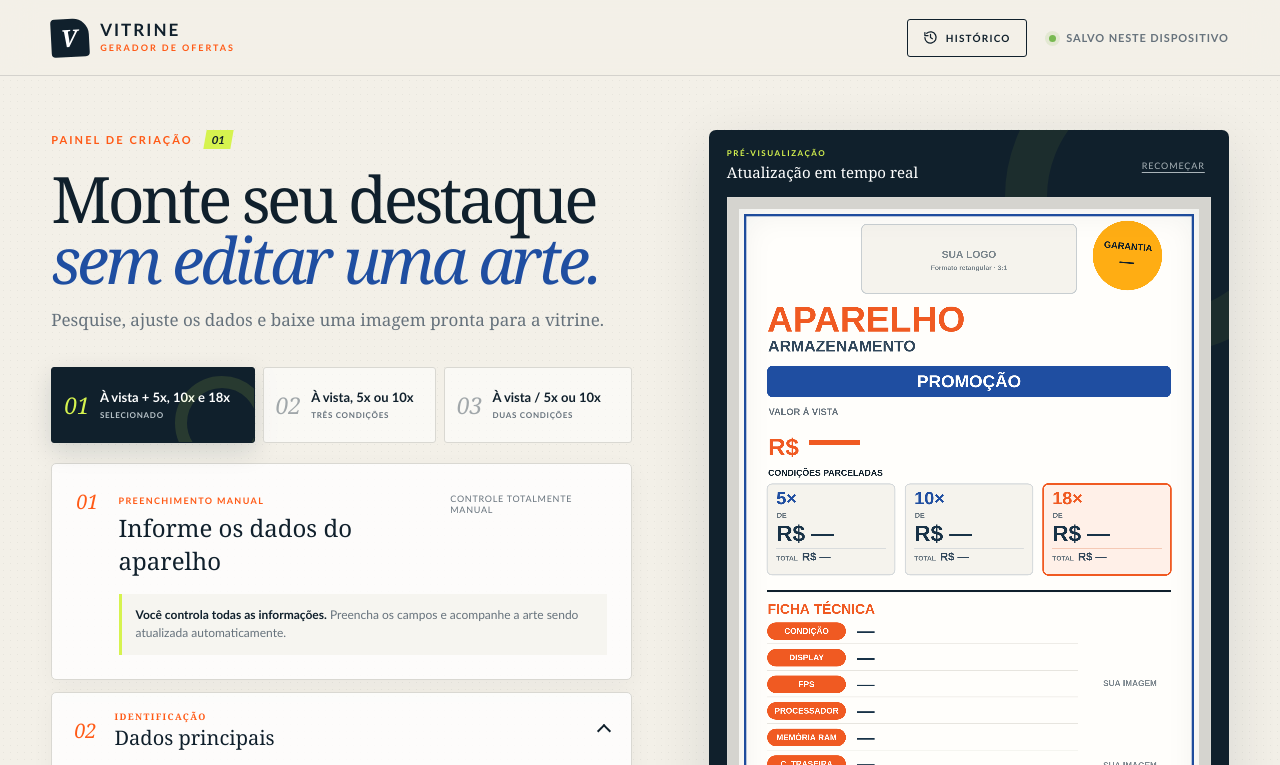
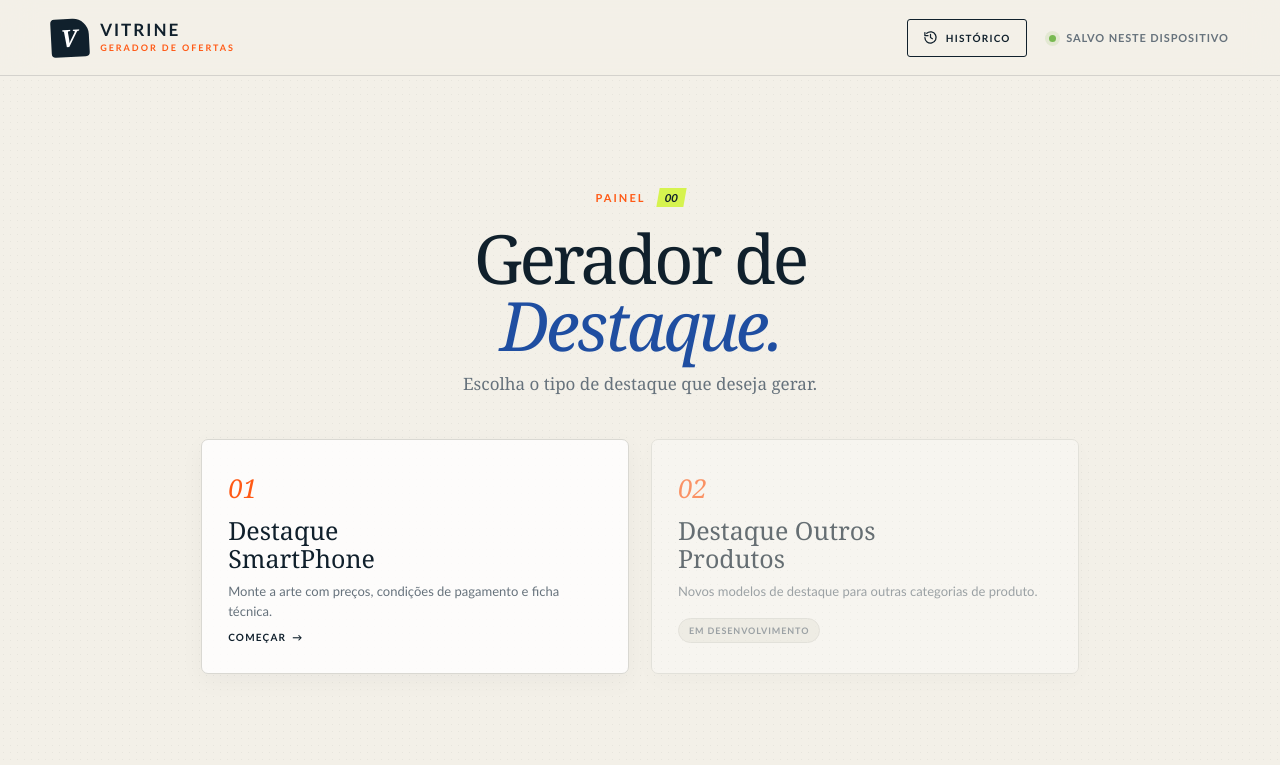
Before and after one commit to pccelularescolombo-alt/teste, a plain HTML site: page index.html in a window 1280 px wide. Both pictures are taken after a click on the link "Início". Shown: the top 765 px of the page. Drawn offline with Linux system fonts and the light colour scheme.

Commit message:
Add files via upload

```diff
--- a/app.js
+++ b/app.js
@@ -1,6 +1,25 @@
 "use strict";
 
 const $ = (selector) => document.querySelector(selector);
+
+// Navegação entre o dashboard inicial e o editor de destaque
+function showEditor() {
+  $("#dashboardView").hidden = true;
+  $("#editorView").hidden = false;
+}
+function showDashboard() {
+  $("#editorView").hidden = true;
+  $("#dashboardView").hidden = false;
+}
+$("#optSmartphone").addEventListener("click", showEditor);
+$("#optOutros").addEventListener("click", (event) => {
+  event.preventDefault();
+  showToast("Em desenvolvimento — em breve novidades por aqui!");
+});
+$("#brandHome").addEventListener("click", (event) => {
+  event.preventDefault();
+  showDashboard();
+});
 const canvas = $("#poster");
 const ctx = canvas.getContext("2d");
 const W = canvas.width, H = canvas.height;
@@ -462,7 +481,12 @@ function saveToHistory() {
 
 function downloadImage() {
   if (!generatedUrl) return;
-  const name = [value("manufacturer"), value("model"), value("storage"), `modelo-${activeMode}`].filter(Boolean).join("-").replace(/\s+/g,"-").replace(/[^\wÀ-ÿ-]/g,"");
+  const now = new Date();
+  const meses = ["Janeiro","Fevereiro","Março","Abril","Maio","Junho","Julho","Agosto","Setembro","Outubro","Novembro","Dezembro"];
+  const mes = meses[now.getMonth()];
+  const ano = now.getFullYear();
+  const hora = `${String(now.getHours()).padStart(2,"0")}h${String(now.getMinutes()).padStart(2,"0")}`;
+  const name = [value("manufacturer"), value("model"), value("storage"), value("ram"), mes, ano, hora].filter(Boolean).join("-").replace(/\s+/g,"-").replace(/[^\wÀ-ÿ-]/g,"");
   const link = document.createElement("a"); link.href = generatedUrl; link.download = `${name || "destaque"}.png`; document.body.append(link); link.click(); link.remove();
   showToast("Download iniciado");
 }
--- a/index.html
+++ b/index.html
@@ -9,7 +9,7 @@
 </head>
 <body>
   <header class="topbar">
-    <a class="brand" href="#" aria-label="Início"><span class="brand-mark">V</span><span>VITRINE<small>gerador de ofertas</small></span></a>
+    <a class="brand" href="#" id="brandHome" aria-label="Início"><span class="brand-mark">V</span><span>VITRINE<small>gerador de ofertas</small></span></a>
     <div class="top-actions">
       <button id="historyBtn" class="history-btn" type="button" aria-haspopup="dialog">
         <svg viewBox="0 0 24 24" fill="none" stroke="currentColor" stroke-width="2" stroke-linecap="round" stroke-linejoin="round" aria-hidden="true"><path d="M3 12a9 9 0 1 0 3-6.7"/><path d="M3 4v5h5"/><path d="M12 7v5l3 2"/></svg>
@@ -19,7 +19,29 @@
     </div>
   </header>
 
-  <main class="app-shell">
+  <main id="dashboardView" class="dashboard-shell">
+    <div class="dashboard-inner">
+      <div class="eyebrow">PAINEL <span>00</span></div>
+      <h1 class="dashboard-title">Gerador de<br><em>Destaque.</em></h1>
+      <p class="intro">Escolha o tipo de destaque que deseja gerar.</p>
+      <div class="dashboard-grid">
+        <button id="optSmartphone" class="dash-card" type="button">
+          <span class="dash-num">01</span>
+          <h2>Destaque<br>SmartPhone</h2>
+          <p>Monte a arte com preços, condições de pagamento e ficha técnica.</p>
+          <span class="dash-cta">Começar <i>→</i></span>
+        </button>
+        <button id="optOutros" class="dash-card disabled" type="button" aria-disabled="true">
+          <span class="dash-num">02</span>
+          <h2>Destaque Outros<br>Produtos</h2>
+          <p>Novos modelos de destaque para outras categorias de produto.</p>
+          <span class="dash-badge">Em desenvolvimento</span>
+        </button>
+      </div>
+    </div>
+  </main>
+
+  <main id="editorView" class="app-shell" hidden>
     <section class="workspace" aria-labelledby="page-title">
       <div class="eyebrow">PAINEL DE CRIAÇÃO <span>01</span></div>
       <h1 id="page-title">Monte seu destaque<br><em>sem editar uma arte.</em></h1>
--- a/styles.css
+++ b/styles.css
@@ -44,6 +44,24 @@ label{font-size:10px;text-transform:uppercase;letter-spacing:.09em;font-weight:9
 @media(max-width:560px){.top-status{font-size:0}.top-status:after{content:"SALVO";font-size:9px}.topbar{padding:0 17px}.brand{font-size:14px}.brand-mark{width:34px;height:34px}h1{font-size:43px}.intro{font-size:15px}.tabs{display:flex;overflow-x:auto;padding-bottom:4px}.tab{min-width:156px}.tab.active{min-width:110px}section.form-card{padding:19px 16px;gap:12px}.section-title{display:block}.optional{display:block;padding-top:6px}.grid.two{grid-template-columns:1fr}.prices-grid{grid-template-columns:1fr 1fr!important}.details-body{padding:3px 16px 20px}.details-body.grid.two{grid-template-columns:1fr}.guarantee-grid{grid-template-columns:1fr 1fr!important}details.form-card summary{padding:17px 16px;gap:12px}.uploads{grid-template-columns:1fr 1fr}.upload-box{height:130px}.preview-panel{padding:12px;margin-left:-2px;margin-right:-2px}.canvas-wrap{padding:8px}.action-row{grid-template-columns:1fr}.btn{height:48px}}
 @media(prefers-reduced-motion:reduce){*{scroll-behavior:auto!important;transition:none!important}}
 
+/* dashboard inicial */
+.dashboard-shell{max-width:980px;margin:0 auto;padding:min(14vh,120px) clamp(20px,4vw,64px) 80px;display:flex;justify-content:center}
+.dashboard-inner{width:100%;text-align:center;display:flex;flex-direction:column;align-items:center}
+.dashboard-title{font-family:Georgia,"Times New Roman",serif;font-size:clamp(40px,6vw,68px);line-height:.98;letter-spacing:-.045em;margin:18px 0 14px;font-weight:500}
+.dashboard-title em{color:var(--blue);font-weight:400;font-style:italic}
+.dashboard-shell .intro{margin-bottom:44px}
+.dashboard-grid{display:grid;grid-template-columns:1fr 1fr;gap:22px;width:100%}
+.dash-card{position:relative;text-align:left;background:rgba(255,255,255,.82);border:1px solid var(--line);border-radius:7px;box-shadow:0 7px 24px rgba(16,32,44,.04);padding:30px 26px;display:flex;flex-direction:column;gap:10px;min-height:230px;overflow:hidden;transition:.2s}
+.dash-card:not(.disabled):hover{border-color:var(--ink);transform:translateY(-3px);box-shadow:0 16px 36px rgba(16,32,44,.12)}
+.dash-num{font:italic 26px Georgia,serif;color:var(--orange)}
+.dash-card h2{font:500 25px Georgia,serif;margin:0;line-height:1.12;color:var(--ink)}
+.dash-card p{margin:0;color:var(--muted);font-size:13px;line-height:1.5;flex:1}
+.dash-cta{margin-top:auto;font-size:10px;font-weight:900;letter-spacing:.12em;text-transform:uppercase;color:var(--ink);display:inline-flex;align-items:center;gap:6px}
+.dash-cta i{font-style:normal;transition:.2s}.dash-card:not(.disabled):hover .dash-cta i{transform:translateX(4px)}
+.dash-card.disabled{cursor:not-allowed;opacity:.62;background:rgba(255,255,255,.55)}
+.dash-badge{margin-top:auto;align-self:flex-start;font-size:9px;font-weight:900;letter-spacing:.1em;text-transform:uppercase;color:var(--muted);background:#eceae2;border:1px solid var(--line);padding:6px 10px;border-radius:20px}
+@media(max-width:640px){.dashboard-grid{grid-template-columns:1fr}.dashboard-shell{padding-top:min(9vh,64px)}}
+
 /* histórico */
 .top-actions{display:flex;align-items:center;gap:22px}
 .history-btn{display:inline-flex;align-items:center;gap:8px;height:38px;padding:0 15px;border:1px solid var(--ink);background:transparent;color:var(--ink);border-radius:3px;font-size:10px;font-weight:900;letter-spacing:.12em;text-transform:uppercase}.history-btn svg{width:15px;height:15px}.history-btn:hover{background:var(--ink);color:#fff}
```
